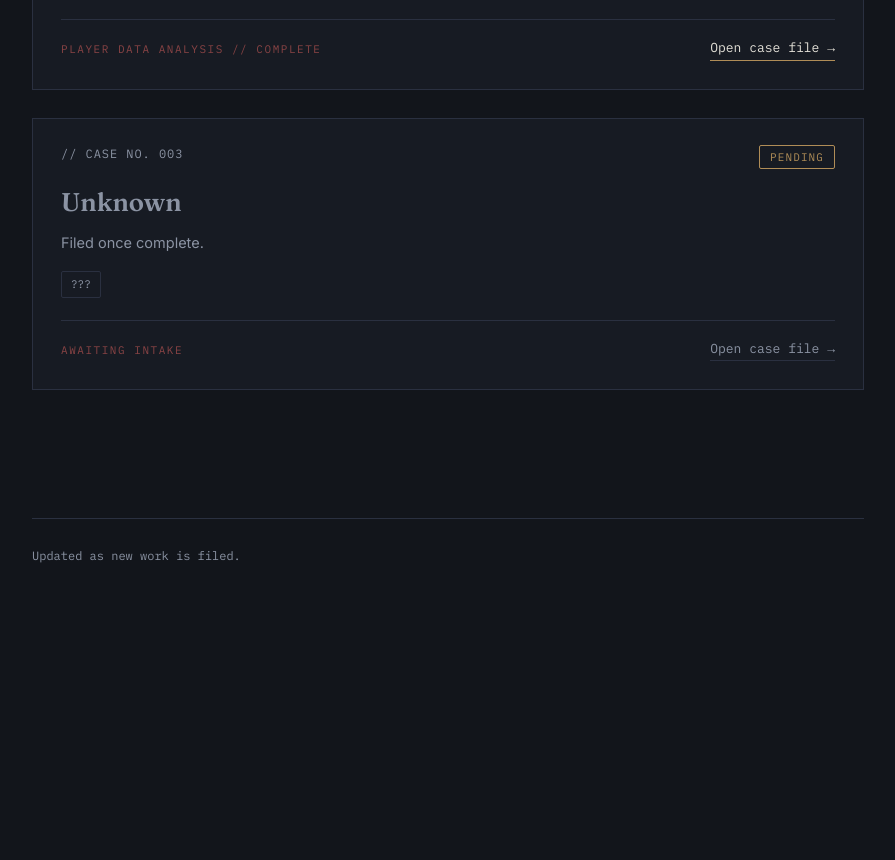
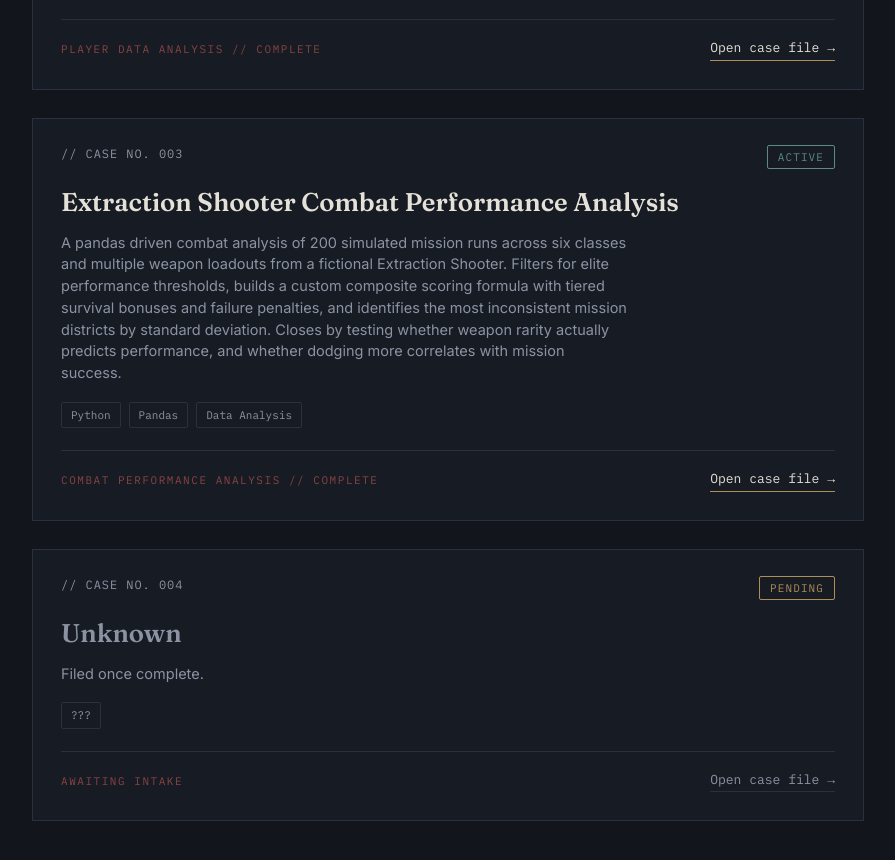
Before and after one commit to brandonplayford/Python_SQL_Project_Portfolio, a plain HTML site: page index.html in a window 1280 px wide. Shown: the part 1043-1903 px from the top of the page, without its empty margins (192-1087 px from the left). Before the commit the page ends 1668 px from the top, so only its background shows below. Drawn offline with Linux system fonts and the light colour scheme.

Commit message:
Add case details for combat performance analysis

```diff
--- a/index.html
+++ b/index.html
@@ -293,9 +293,31 @@
       </div>
     </div>
 
+    <div class="case">
+      <div class="case-head">
+        <div class="case-no">// CASE NO. 003</div>
+        <div class="status active">Active</div>
+      </div>
+      <div class="case-body">
+        <div class="case-title">Extraction Shooter Combat Performance Analysis</div>
+        <p class="case-desc">
+          A pandas driven combat analysis of 200 simulated mission runs across six classes and multiple weapon loadouts from a fictional Extraction Shooter. Filters for elite performance thresholds, builds a custom composite scoring formula with tiered survival bonuses and failure penalties, and identifies the most inconsistent mission districts by standard deviation. Closes by testing whether weapon rarity actually predicts performance, and whether dodging more correlates with mission success.
+        </p>
+        <div class="tags">
+          <span class="tag">Python</span>
+          <span class="tag">Pandas</span>
+          <span class="tag">Data Analysis</span>
+        </div>
+        <div class="case-footer">
+          <div class="stamp">Combat performance analysis // complete</div>
+          <a class="open" href="https://colab.research.google.com/drive/1pJTzFbeP_3p2H27mtoDaBC7hINRK5j7B?usp=sharing">Open case file</a>
+        </div>
+      </div>
+    </div>
+
     <div class="case locked">
       <div class="case-head">
-        <div class="case-no">// CASE NO. 003</div>
+        <div class="case-no">// CASE NO. 004</div>
         <div class="status pending">Pending</div>
       </div>
       <div class="case-body">
```
